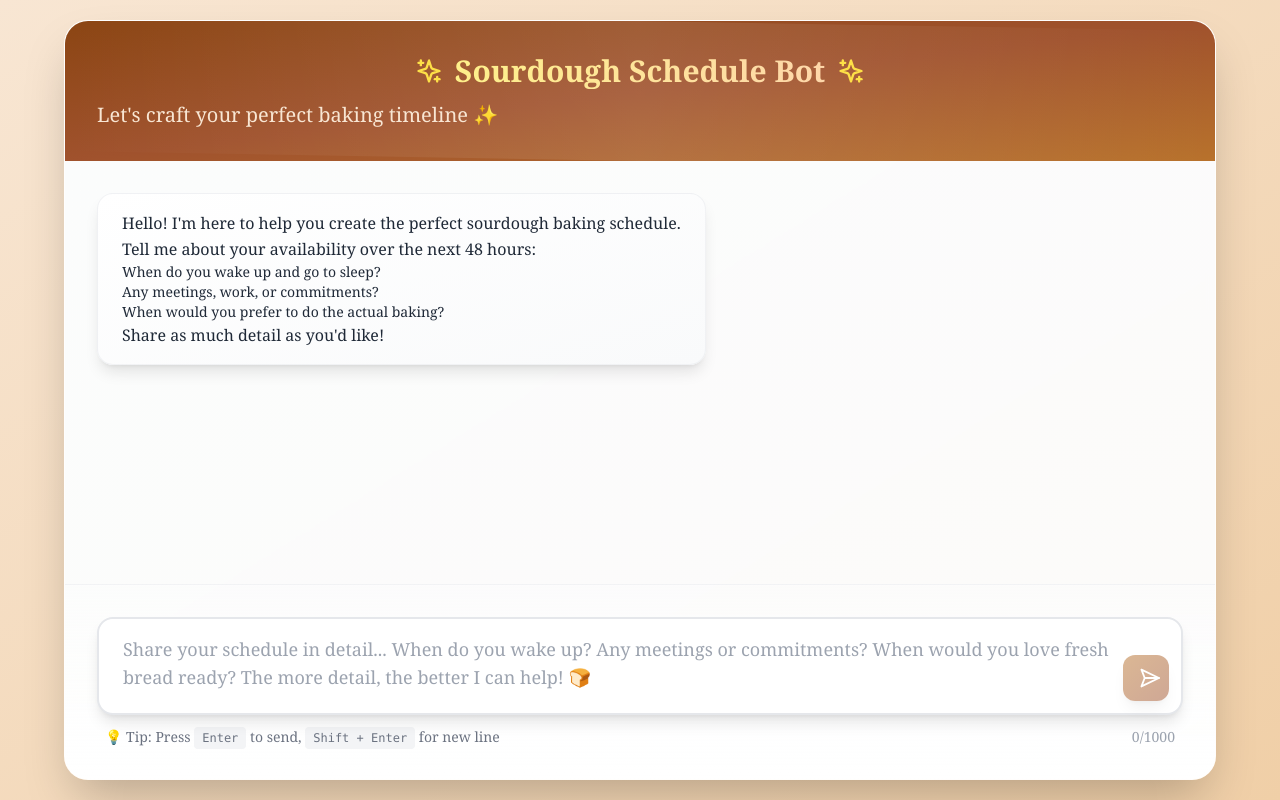
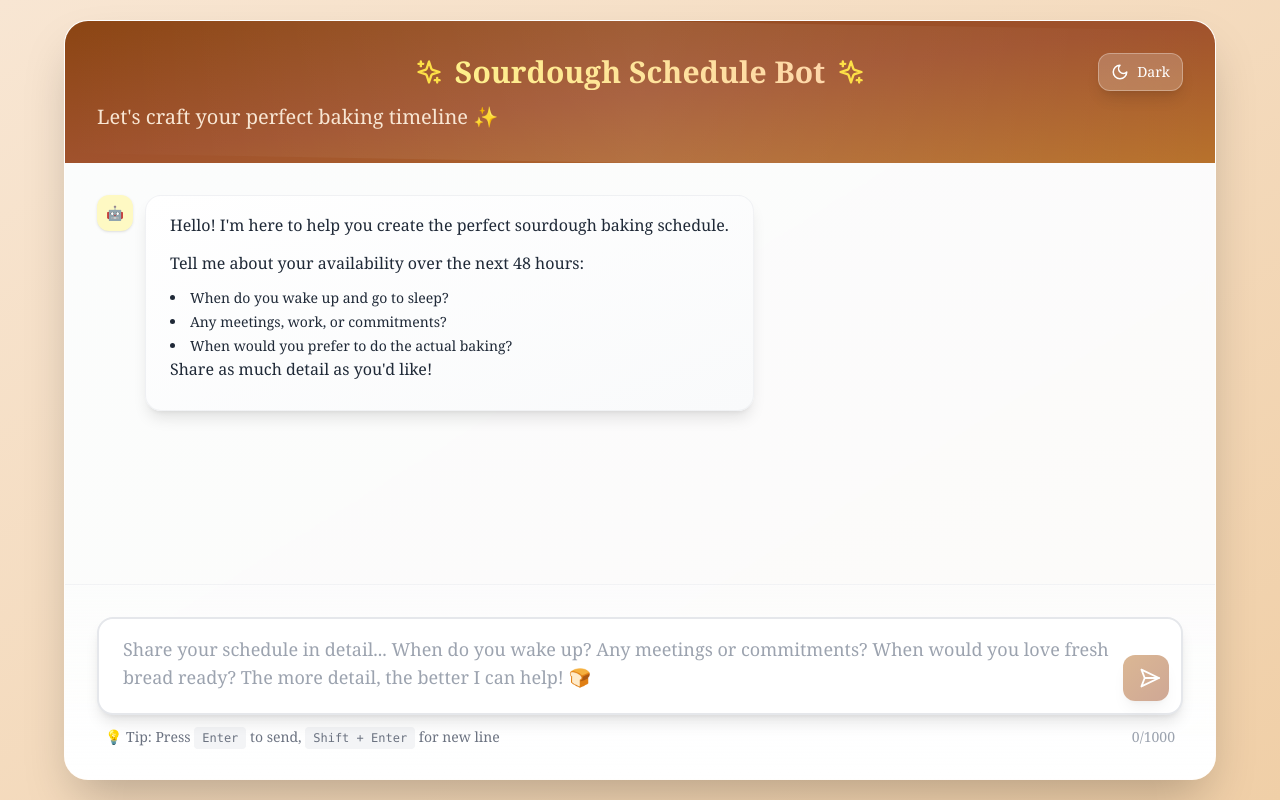
Before and after one commit to abbydulski/sourdough-bot, a Next.js app: page / in a window 1280 px wide. Built offline with nearby package versions, Linux system fonts and the light colour scheme.

Commit message:
UI overhaul: dark mode, theme toggle, avatars, polished schedule and globals

```diff
--- a/components/Message.js
+++ b/components/Message.js
@@ -1,18 +1,30 @@
-export default function Message({ message, isFirst }) {
+export default function Message({ message, isFirst, theme = 'light' }) {
   const isBot = message.type === 'bot'
 
   return (
     <div className={`flex ${isBot ? 'justify-start' : 'justify-end'} message-enter`}>
+      <div className={`flex items-start gap-3 max-w-[85%]`}>
+        {isBot && (
+          <div className={`flex h-9 w-9 shrink-0 items-center justify-center rounded-xl shadow ${theme === 'dark' ? 'bg-stone-800 text-yellow-300' : 'bg-yellow-100 text-yellow-700'}`}>
+            <span className="text-sm">🤖</span>
+          </div>
+        )}
         <div
-        className={`max-w-[85%] px-6 py-4 rounded-2xl shadow-lg border ${
+          className={`px-6 py-4 rounded-2xl shadow-lg border ${
             isBot
-            ? 'bg-gradient-to-br from-white to-gray-50 text-gray-800 border-gray-200/50'
+              ? `${theme === 'dark' ? 'bg-gradient-to-br from-stone-800 to-stone-700 text-stone-100 border-stone-700' : 'bg-gradient-to-br from-white to-gray-50 text-gray-800 border-gray-200/50'}`
               : 'bg-gradient-to-br from-sourdough-600 via-sourdough-700 to-sourdough-800 text-white border-sourdough-500/30 shadow-sourdough-500/20'
           } backdrop-blur-sm`}
         >
-        <div className="text-base leading-relaxed">
+          <div className="text-base leading-relaxed prose-message">
             {message.content}
           </div>
+        </div>
+        {!isBot && (
+          <div className={`flex h-9 w-9 shrink-0 items-center justify-center rounded-xl shadow ${theme === 'dark' ? 'bg-stone-800 text-sky-300' : 'bg-sky-100 text-sky-700'}`}>
+            <span className="text-sm">🧑‍🍳</span>
+          </div>
+        )}
       </div>
     </div>
   )
--- a/components/ScheduleDisplay.js
+++ b/components/ScheduleDisplay.js
@@ -1,55 +1,55 @@
 import { Clock, CheckCircle, Sparkles } from 'lucide-react'
 
-export default function ScheduleDisplay({ schedule }) {
+export default function ScheduleDisplay({ schedule, theme = 'light' }) {
   if (!schedule || schedule.length === 0) return null
 
   return (
-    <div className="bg-gradient-to-br from-amber-50 via-orange-50 to-yellow-50 border-2 border-amber-200/50 rounded-2xl p-6 my-6 shadow-xl">
+    <div className={`${theme === 'dark' ? 'bg-gradient-to-br from-stone-900 to-stone-800 border-stone-700' : 'bg-gradient-to-br from-amber-50 via-orange-50 to-yellow-50 border-amber-200/50'} border-2 rounded-2xl p-6 my-6 shadow-xl dark:bg-gradient-to-br dark:from-stone-900 dark:to-stone-800 dark:border-stone-700`}>
       <div className="flex items-center justify-center gap-3 mb-6">
-        <Sparkles className="text-amber-600" size={28} />
-        <h3 className="text-2xl font-bold bg-gradient-to-r from-amber-700 to-orange-600 bg-clip-text text-transparent">
-          Your Sourdough Timeline
+        <Sparkles className={`${theme === 'dark' ? 'text-amber-400' : 'text-amber-600'} dark:text-amber-400`} size={28} />
+        <h3 className={`text-2xl font-bold ${theme === 'dark' ? 'text-amber-300' : 'bg-gradient-to-r from-amber-700 to-orange-600 bg-clip-text text-transparent'} dark:text-amber-300`}>
+          {theme === 'dark' ? 'Your Sourdough Timeline' : 'Your Sourdough Timeline'}
         </h3>
-        <Sparkles className="text-amber-600" size={28} />
+        <Sparkles className={`${theme === 'dark' ? 'text-amber-400' : 'text-amber-600'} dark:text-amber-400`} size={28} />
       </div>
 
       <div className="space-y-4">
         {schedule.map((item, index) => (
           <div
             key={index}
-            className="group relative bg-white/80 backdrop-blur-sm rounded-xl p-5 shadow-md border border-amber-100 hover:shadow-lg hover:bg-white/90 transition-all duration-300"
+            className={`group relative backdrop-blur-sm rounded-xl p-5 shadow-md transition-all duration-300 ${theme === 'dark' ? 'bg-stone-800/70 border border-stone-700 hover:bg-stone-800' : 'bg-white/80 border border-amber-100 hover:shadow-lg hover:bg-white/90'} dark:bg-stone-800/70 dark:border-stone-700 dark:hover:bg-stone-800`}
           >
             <div className="flex items-start gap-4">
-              <div className="flex-shrink-0 bg-gradient-to-br from-amber-500 to-orange-500 text-white rounded-lg p-2 shadow-md">
+              <div className={`flex-shrink-0 rounded-lg p-2 shadow-md ${theme === 'dark' ? 'bg-gradient-to-br from-amber-600 to-orange-600 text-white' : 'bg-gradient-to-br from-amber-500 to-orange-500 text-white'} dark:from-amber-600 dark:to-orange-600`}>
                 <Clock size={18} />
               </div>
               <div className="flex-1 min-w-0">
-                <div className="text-amber-800 font-bold text-lg mb-1">
+                <div className={`${theme === 'dark' ? 'text-amber-300' : 'text-amber-800'} font-bold text-lg mb-1 dark:text-amber-300`}>
                   {item.time}
                 </div>
-                <div className="text-gray-700 leading-relaxed">
+                <div className={`${theme === 'dark' ? 'text-stone-200' : 'text-gray-700'} leading-relaxed dark:text-stone-200`}>
                   {item.task}
                 </div>
               </div>
               <div className="flex-shrink-0">
-                <CheckCircle size={20} className="text-green-500 opacity-60 group-hover:opacity-100 transition-opacity" />
+                <CheckCircle size={20} className={`${theme === 'dark' ? 'text-green-400' : 'text-green-500'} opacity-60 group-hover:opacity-100 transition-opacity dark:text-green-400`} />
               </div>
             </div>
 
             {/* Subtle connecting line */}
             {index < schedule.length - 1 && (
-              <div className="absolute left-8 bottom-0 w-0.5 h-4 bg-gradient-to-b from-amber-300 to-transparent"></div>
+              <div className={`absolute left-8 bottom-0 w-0.5 h-4 ${theme === 'dark' ? 'bg-gradient-to-b from-stone-600 to-transparent' : 'bg-gradient-to-b from-amber-300 to-transparent'} dark:bg-gradient-to-b dark:from-stone-600 dark:to-transparent`}></div>
             )}
           </div>
         ))}
       </div>
 
-      <div className="mt-6 p-4 bg-gradient-to-r from-blue-50 to-indigo-50 rounded-xl border border-blue-200/50">
+      <div className={`mt-6 p-4 rounded-xl border ${theme === 'dark' ? 'bg-gradient-to-r from-stone-800 to-stone-700 border-stone-700' : 'bg-gradient-to-r from-blue-50 to-indigo-50 border-blue-200/50'} dark:bg-gradient-to-r dark:from-stone-800 dark:to-stone-700 dark:border-stone-700`}>
         <div className="flex items-start gap-3">
           <div className="text-2xl">💡</div>
           <div>
-            <p className="text-blue-800 font-semibold mb-1">Flexibility Built In</p>
-            <p className="text-blue-700 text-sm leading-relaxed">
+            <p className={`${theme === 'dark' ? 'text-amber-300' : 'text-blue-800'} font-semibold mb-1 dark:text-amber-300`}>Flexibility Built In</p>
+            <p className={`${theme === 'dark' ? 'text-stone-200' : 'text-blue-700'} text-sm leading-relaxed dark:text-stone-200`}>
               This timeline is flexible! Most steps can be adjusted by ±30 minutes. The key is watching your dough, not the clock.
             </p>
           </div>
--- a/pages/index.js
+++ b/pages/index.js
@@ -1,7 +1,7 @@
 import Chat from '../components/Chat'
 import Head from 'next/head'
 
-export default function Home() {
+export default function Home({ theme, setTheme }) {
   return (
     <>
       <Head>
@@ -11,7 +11,7 @@ export default function Home() {
         <link rel="icon" href="/favicon.ico" />
       </Head>
       <main className="min-h-screen flex items-center justify-center p-4">
-        <Chat />
+        <Chat theme={theme} setTheme={setTheme} />
       </main>
     </>
   )
--- a/styles/globals.css
+++ b/styles/globals.css
@@ -4,7 +4,10 @@
 
 @layer base {
   body {
-    @apply font-serif bg-gradient-to-br from-sourdough-100 to-sourdough-200 min-h-screen;
+    @apply font-serif antialiased bg-gradient-to-br from-sourdough-100 to-sourdough-200 min-h-screen text-stone-900;
+  }
+  .dark body {
+    @apply bg-gradient-to-br from-stone-950 to-stone-900 text-stone-100;
   }
 }
 
@@ -18,6 +21,8 @@
     content: '';
     animation: dots 1.5s steps(5, end) infinite;
   }
+  .prose-message p { @apply mb-3; }
+  .prose-message ul { @apply list-disc list-inside space-y-1; }
 }
 
 @keyframes messageSlideIn {
```
Lines whose indentation alone changed are shown as unchanged.
